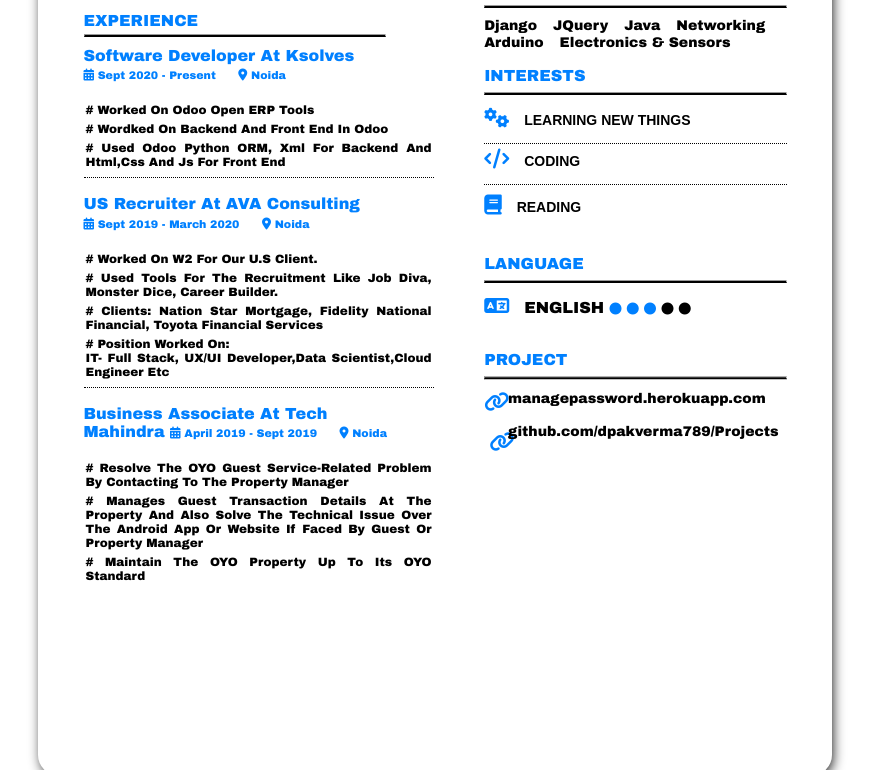
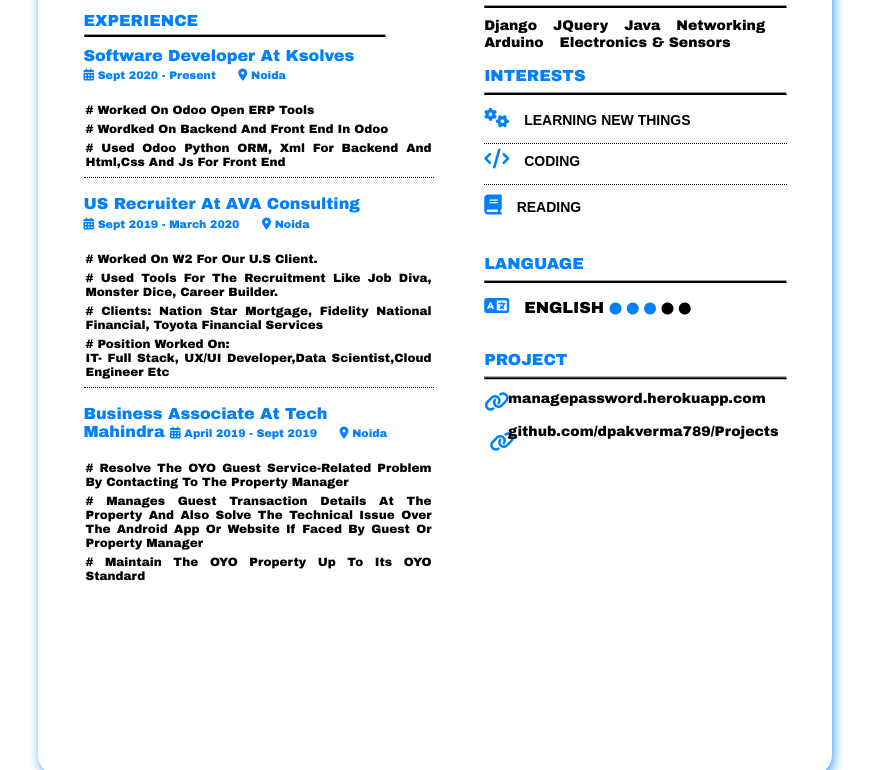
Before and after one commit to dpakverma789/resume, a plain HTML site: page index.html in a window 1280 px wide. Shown: the part 411-1181 px from the top of the page, without its empty margins (205-1078 px from the left). Drawn offline with Linux system fonts and the light colour scheme.

Commit message:
Update index.html
updated border shadow

```diff
--- a/index.html
+++ b/index.html
@@ -20,7 +20,7 @@
 			   position: relative;
 			   /*at the time of pdf print enable border and disable box-shadow and animation-iteration-count*/
 			   /*border: 1px solid; */
-			   box-shadow: 2px 4px 13px -2px;
+			   box-shadow: 2px 4px 13px -2px #0080ff;
 			   margin: 5% auto;
 			   border-radius: 20px;
 			}
```
